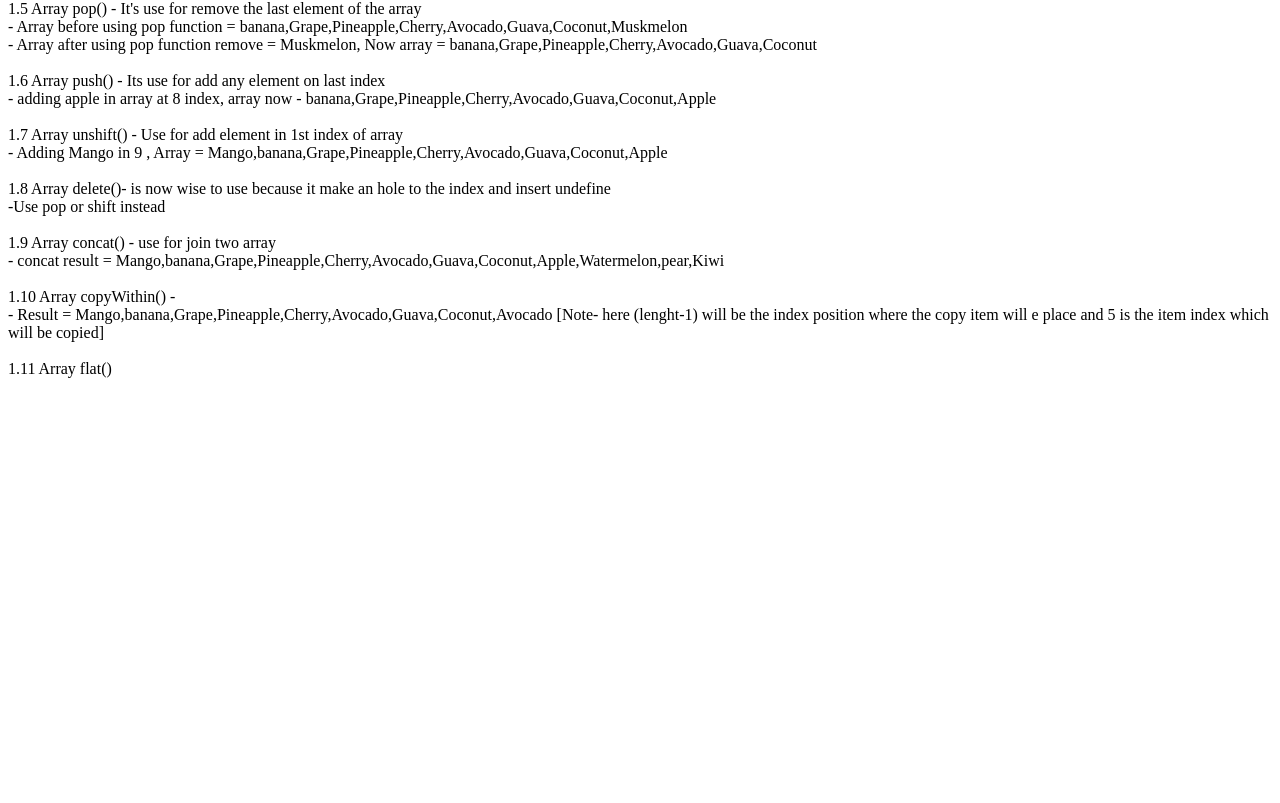
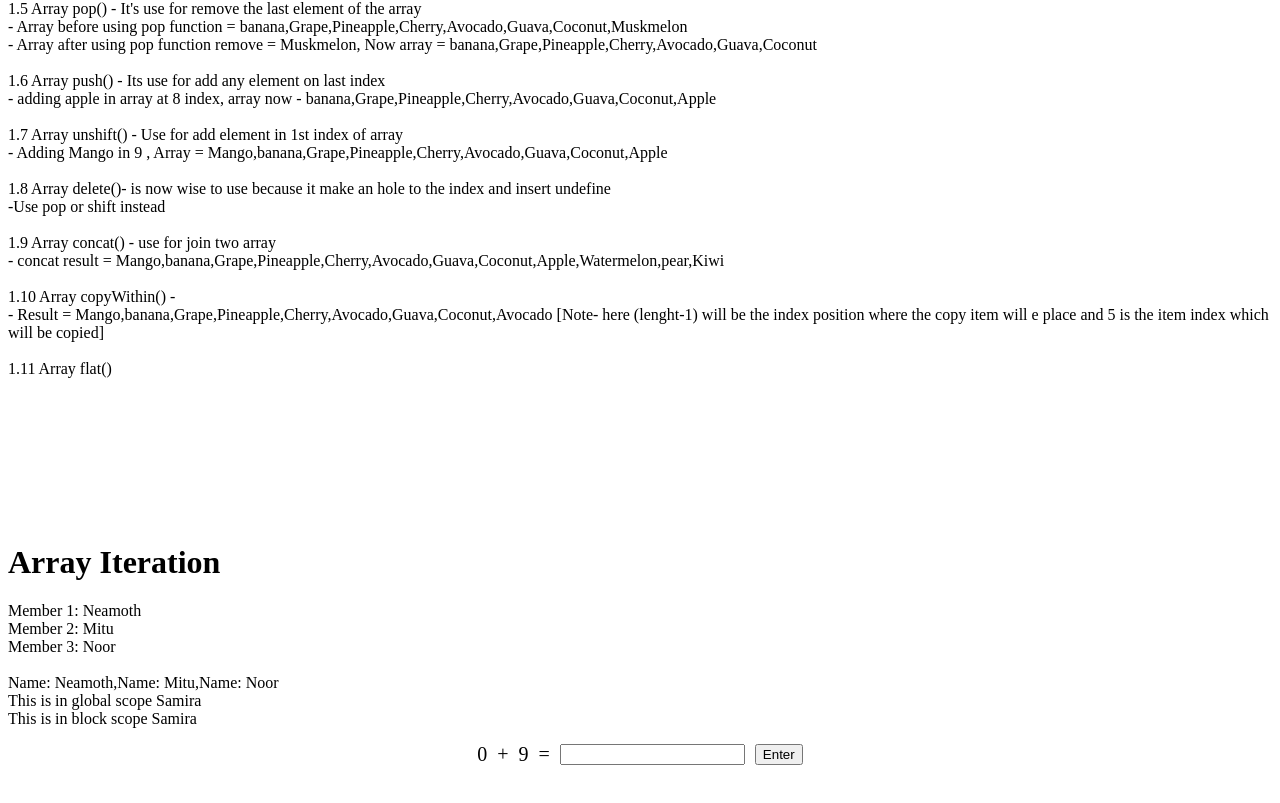
Before and after one commit to neamoth/javaScriptRecap, a plain HTML site: page index.html in a window 1280 px wide. Shown: the part 1119-1922 px from the top of the page. Before the commit the page ends 1649 px from the top, so only its background shows below. Drawn offline with Linux system fonts and the light colour scheme.

Commit message:
MATH function

```diff
--- a/Notes.js
+++ b/Notes.js
@@ -96,21 +96,21 @@ Arithmetic Operators.
    let y = 5
    let z = "0" //here this 0 is a string
 
-   console.log(x +z+y)
-   console.log(typeof(z))//string
+   console.log(x + z + y)
+   console.log(typeof (z))//string
 }
 
 //Assignments Operators
 
 {
    let x = 5, y = 10
-   var z=15
+   var z = 15
    // assignment practice
    console.log("The value of z: " + z)
-   console.log("1. " + (z=(x-y)))
+   console.log("1. " + (z = (x - y)))
    console.log("Now the value of z: " + z)
    console.log("2. " + (x))
-   console.log("3. " + (x+y))
+   console.log("3. " + (x + y))
    console.log("4. " + (x))
 }
 
@@ -129,7 +129,7 @@ Object
 */
 {
    let x = 5 + 6 + " volvo"// Here the int will be get priority
-   let y ="volvo"+ 5 + 6// here the string will be get priority
+   let y = "volvo" + 5 + 6// here the string will be get priority
    console.log(x)
    console.log(y)
 }
@@ -137,11 +137,11 @@ Object
 {
    // javascript is dynamically typed because a single variable can hold multiple date types
    let x = "Neamoth is string" // this is now string
-   console.log(x + " is now a: " + typeof(x))
+   console.log(x + " is now a: " + typeof (x))
    x = 4 // this is now a number
-   console.log(x + " is now a: " + typeof(x))
+   console.log(x + " is now a: " + typeof (x))
    x = true // this is now boolean
-   console.log(x + " is now a: " + typeof(x))
+   console.log(x + " is now a: " + typeof (x))
 }
 
 {
@@ -165,21 +165,21 @@ Object
       age: 50,
       educationBackground: "CSE",
       jobHistory: null,
-      searchingForJob : true
+      searchingForJob: true
    }
    // Object structure will be synchronized a to z
 
    console.log(person) // print the full object
    console.log(person.educationBackground) // print only the Education Background Property
    console.log(person.firstName + " " + person.lastName) // print <fullName></fullName>
-   console.log("Person is an: "+ typeof(person))
+   console.log("Person is an: " + typeof (person))
 }
 
 {
    /*
       Function
    */
-   function displayInput(){
+   function displayInput() {
       console.log("Option 1: Add ")
       console.log("Option 2: Sub ")
       console.log("Option 3: Mult ")
@@ -188,19 +188,19 @@ Object
    displayInput()
    //let option = prompt("Enter a number to continue: ")
 
-      function calculator(option, a, b){
+   function calculator(option, a, b) {
       let result
-         if(option == 1){
-            result = a+b
+      if (option == 1) {
+         result = a + b
       }
-         if(option == 2){
-            result = a-b
+      if (option == 2) {
+         result = a - b
       }
-         if(option == 3){
-            result = a*b
+      if (option == 3) {
+         result = a * b
       }
-         if(option == 4){
-            result = a/b
+      if (option == 4) {
+         result = a / b
       }
       console.log(result)
    }
@@ -248,21 +248,21 @@ Object
 {
    // event practices
    const person = {
-      firstName :"Khadiza",
+      firstName: "Khadiza",
       lastName: "Noor",
       age: "2 Month and 13 Days",
       fathersName: "MD. Neamoth Ullah"
    }
-   function fullName(){
+   function fullName() {
       document.getElementById('name').innerHTML = person.firstName + " " + person.lastName
    }
-   function age(){
-      document.getElementById('age').innerHTML = person.lastName + "'s Age is: "+ person.age;
+   function age() {
+      document.getElementById('age').innerHTML = person.lastName + "'s Age is: " + person.age;
    }
-   function fathersName(){
+   function fathersName() {
       document.getElementById('fathersName').innerHTML = person.fathersName + " is the father of, " + person.lastName
    }
-   function clearAll(){
+   function clearAll() {
       document.getElementById('name').innerHTML = ''
       document.getElementById('age').innerHTML = ''
       document.getElementById('fathersName').innerHTML = ''
@@ -273,24 +273,24 @@ Object
 
    let name = " Neamoth is a Good father          ";
    document.getElementById('display').innerHTML = name
-   document.getElementById('display2').innerHTML ="Repeat: "+ name.repeat(2)
-   document.getElementById('display3').innerHTML ="Replace: "+ name.replace("Neamoth is good boy")
+   document.getElementById('display2').innerHTML = "Repeat: " + name.repeat(2)
+   document.getElementById('display3').innerHTML = "Replace: " + name.replace("Neamoth is good boy")
 }
 {
    //Search With Practices:
    let inputText = "Neamoth is a good father. His baby name is Khadiza Noor. Wife is Mitu"
-   function displayText(){
+   function displayText() {
       document.getElementById('displayText').innerHTML = inputText
    }
-   function search(){
+   function search() {
       let text = document.getElementById("searchValue").value;
       document.getElementById('displayString1').innerHTML = inputText.search(text);
    }
-   function match(){
+   function match() {
       let text = document.getElementById("searchValue").value;
-      document.getElementById('displayString2').innerHTML =inputText.match(text);
+      document.getElementById('displayString2').innerHTML = inputText.match(text);
    }
-   function searchAll(){
+   function searchAll() {
       let text = document.getElementById("searchValue").value;
       document.getElementById('displayString3').innerHTML = inputText.matchAll(text);
    }
@@ -307,7 +307,7 @@ Object
 }
 {
    //String Template:
-   function show(){
+   function show() {
       let fn = document.getElementById("fn").value;
       let ln = document.getElementById("ln").value;
       let result = `Full name: ${fn} ${ln}`;
@@ -345,8 +345,8 @@ Object
    const personArray = ['Neamoth', 'Nahid', 'Saima', 'Samira']
    console.log(`Javascript denotes all array as Object
       For Example:
-      personObject = ${typeof(personObject)},
-      personArray = ${typeof(personObject)},
+      personObject = ${typeof (personObject)},
+      personArray = ${typeof (personObject)},
       - To solve this problem Array can be recognized with "isArray"
       PersonObject = ${Array.isArray(personObject)} because it's Object,
       PersonArray = ${Array.isArray(personArray)}, because it's Array
@@ -403,11 +403,11 @@ document.getElementById('arrayMethods').innerHTML = `The Array = ${fruits}</br>
 - Length = ${fruits.length}</br></br>
 1.2 Array toString()</br>
 - Before Array Type isArray? = ${Array.isArray(fruits)}</br>
-- After Array type = ${Array.isArray(fruits.toString())}, type is = ${typeof(fruits.toString())}</br></br>
+- After Array type = ${Array.isArray(fruits.toString())}, type is = ${typeof (fruits.toString())}</br></br>
 1.3 Array at()</br>
 - The 3rd element of the array = ${fruits.at(2)}</br></br>
 1.4 Array join() - is use for joining all the elements in the array together</br>
-- Join array with # = ${fruits.join('#')}, type =  ${typeof(fruits.join('#'))}</br></br>
+- Join array with # = ${fruits.join('#')}, type =  ${typeof (fruits.join('#'))}</br></br>
 1.5 Array pop() - It's use for remove the last element of the array <br>
 - Array before using pop function = ${fruits}</br>
 - Array after using pop function remove = ${fruits.pop()}, Now array = ${fruits}</br><br>
@@ -420,7 +420,7 @@ document.getElementById('arrayMethods').innerHTML = `The Array = ${fruits}</br>
 1.9 Array concat() - use for join two array</br>
 - concat result = ${fruits.concat(concat)}</br></br>
 1.10 Array copyWithin() - </br>
-- Result = ${fruits.copyWithin(length-1,5)} [Note- here (lenght-1) will be the index position where
+- Result = ${fruits.copyWithin(length - 1, 5)} [Note- here (lenght-1) will be the index position where
 the copy item will <b></b>e place and 5 is the item index which will be copied] </br></br>
 1.11 Array flat()</br>
 </br></br>
@@ -491,13 +491,13 @@ the copy item will <b></b>e place and 5 is the item index which will be copied]
    console.log(`
       Number Sort
       `)
-   const sorting = [40,5,32,4,3,1,85,20,12,11,30];
+   const sorting = [40, 5, 32, 4, 3, 1, 85, 20, 12, 11, 30];
 
    // Sorting order low to high
-   const asySort = sorting.sort((a,b) => a-b);
+   const asySort = sorting.sort((a, b) => a - b);
    console.log(`Result of asySorting = ${asySort}`);
 
-   const desSort = sorting.sort((a,b) => b-a);
+   const desSort = sorting.sort((a, b) => b - a);
    console.log(`Result of desSorting = ${desSort}`);
    /*
    Important note:
@@ -506,3 +506,88 @@ the copy item will <b></b>e place and 5 is the item index which will be copied]
    */
 
 }
+
+{
+   /*
+   forEach, Map, Filter and reduce
+   */
+   const names = ["Neamoth", "Mitu", "Noor"];
+   //use of foreach
+   let text = "";
+   function family(value, index, array) {
+      text += "Member " + (index + 1) + ": " + value + "</br>";
+   }
+   names.forEach(family)
+   document.getElementById('forEach').innerHTML = text + "</br>";
+
+   function mapTxt(value, index, array) {
+      return "Name: " + value;
+   }
+   let mapText = names.map(mapTxt);
+   document.getElementById('mapText').innerHTML = mapText + "</br>";
+
+
+
+}
+
+var names = ["Neamoth", "Mitu"];
+{
+   //Array Const
+   var names = ["Samira", "Mitu"];
+   var outputArray = names[0];
+   document.getElementById('constArrayB').innerHTML = `This is in block scope ${outputArray} <br />`;
+}
+document.getElementById('constArrayG').innerHTML = `This is in global scope ${outputArray} <br />`;
+
+{
+   const date = new Date();
+   const newDate = new Date("2024-11-11");
+   console.log(date);
+   console.log(newDate);
+   /*
+   new Date(year,month,day,hours,minutes,seconds,ms)
+   */
+}
+
+{
+   /*Math in javascript
+   Math.E        // returns Euler's number
+   Math.PI       // returns PI
+   Math.SQRT2    // returns the square root of 2
+   Math.SQRT1_2  // returns the square root of 1/2
+   Math.LN2      // returns the natural logarithm of 2
+   Math.LN10     // returns the natural logarithm of 10
+   Math.LOG2E    // returns base 2 logarithm of E
+   Math.LOG10E   // returns base 10 logarithm of E
+   */
+   console.log(Math.PI);
+   let r = 2;
+   let piRSqure = Math.PI * (r * r);
+   let useingPow = Math.PI * (Math.pow(r, 2));
+   console.log(piRSqure);
+   console.log(useingPow);
+   console.log(Math.ceil(4.9)); // round up
+   console.log(Math.floor(4.9)); // round down
+   console.log(Math.trunc(-4.9)); // round
+   console.log(Math.max(0, 150, 30, 20, -8, -200)); // return max
+   console.log(Math.min(0, 150, 30, 20, -8, -200)); // return min
+   console.log(Math.floor(Math.random() * 10));// random value upto o-9
+   console.log(Math.floor(Math.random() * 10) + 1);// random value upto 1-10
+}
+{
+   //math random capture practice
+
+   let a = Math.floor(Math.random() * 11);
+   document.getElementById('number1').innerHTML = a;
+   let b = Math.floor(Math.random() * 11);
+   document.getElementById('number2').innerHTML = b;
+   let result = a + b;
+
+   function resCap() {
+      let resultInput = parseInt(document.getElementById('inputAddition').value);
+      if(result === resultInput) {
+         document.getElementById('resultCapture').innerHTML = `Your answer ${resultInput} is correct!`;
+      }
+   }
+   resCap();
+}
--- a/index.html
+++ b/index.html
@@ -5,6 +5,7 @@
     <meta charset="UTF-8">
     <meta name="viewport" content="width=device-width, initial-scale=1.0">
     <title>Js Recap</title>
+    <link rel="stylesheet" href="style.css">
 </head>
 
 <body>
@@ -71,8 +72,28 @@
 
             </div>
         </div>
+        <div class="containerForEach">
+            <h1>Array Iteration</h1>
+            <div id="forEach"></div>
+            <div id="mapText"></div>
+        </div>
+        <div class="arrayConst">
+            <div id="constArrayG"></div>
+            <div id="constArrayB"></div>
+        </div>
+        <div class="dataTime"></div>
 
+        <div class="capture">
+            <p id="number1" ></p>
+            <p>+</p>
+            <p id="number2"></p>
+            <p>=</p>
+            <input type="text" id="inputAddition">
+            <button onclick="resCap();">Enter</button>
 
+    </div>
+    <div class="resultInputCapture">
+        <p id="resultCapture"></p>
     </div>
     <script src="Notes.js"></script>
 </body>
--- /dev/null
+++ b/style.css
@@ -0,0 +1,21 @@
+.capture{
+    margin-top: 10px;
+    height: 33px;
+    display: flex;
+    align-items: center;
+    justify-content: center;
+    font-size: 20px;
+}
+.capture p{
+    display: inline;
+    margin-right: 10px;
+}
+.capture button{
+    margin-left: 10px;
+}
+.resultInputCapture{
+    display: flex;
+    align-items: center;
+    justify-content: center;
+    font-size: 20px;
+}
```
Lines whose indentation alone changed are shown as unchanged.
